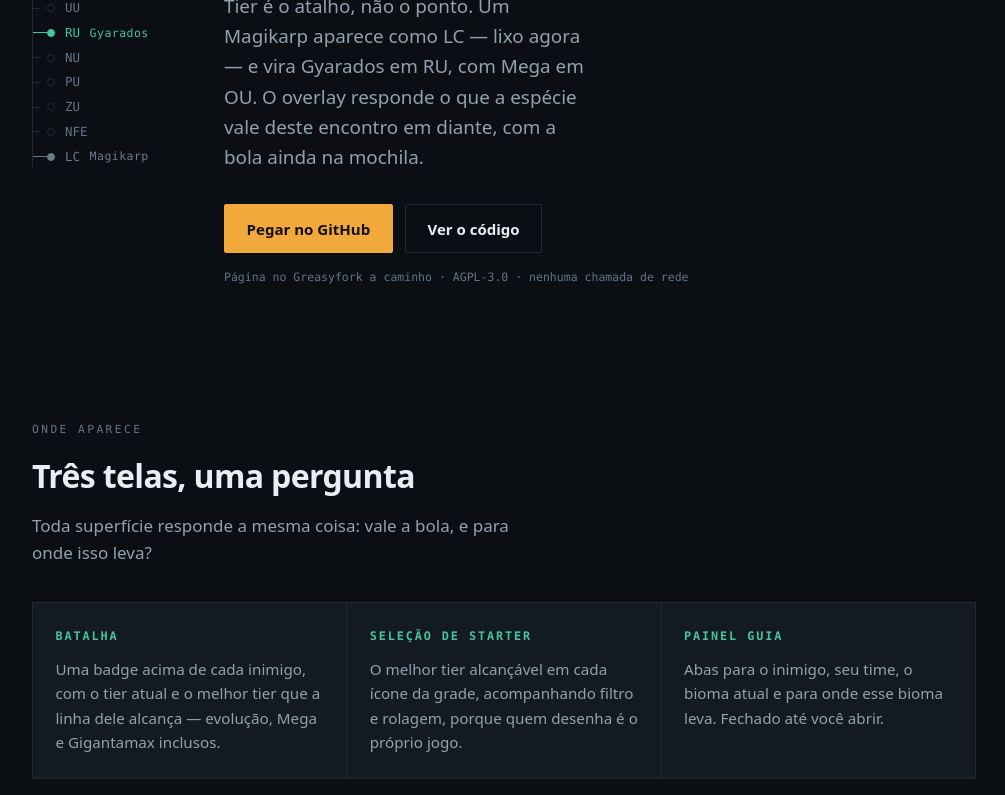
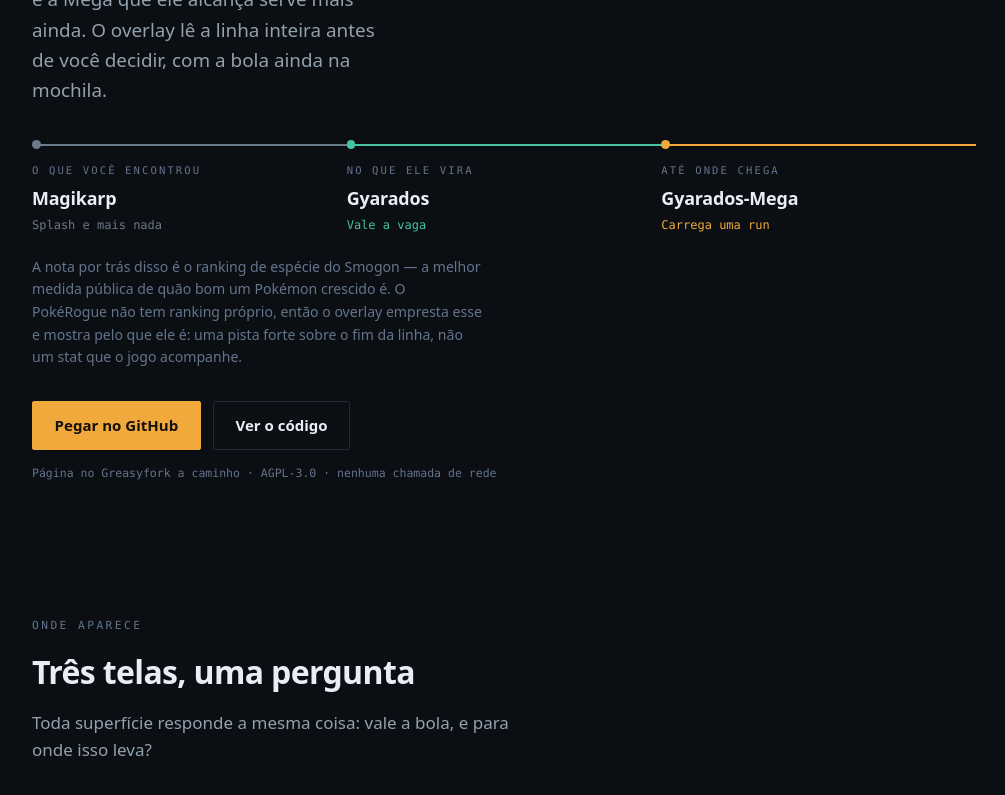
Before and after one commit to OwlHugo/pokerogue-tier-overlay, a website built with Vite: page docs/pt-BR.html in a window 1280 px wide. Shown: the part 313-1108 px from the top of the page, without its empty margins (136-1141 px from the left). Built offline with nearby package versions, Linux system fonts and the light colour scheme.

Commit message:
refactor: a hero vende a linha evolutiva, nao o tier do Smogon
Tier e conceito de um formato competitivo que o PokeRogue nao roda. Com a
escada de tiers ocupando a hero, a pagina vendia justamente a parte que
menos se traduz para o jogo.

A hero passa a ser a linha: o que voce encontrou, no que vira, ate onde
chega. Sem sigla de tier nenhuma nos tres nos - a barra de forca faz o
trabalho. O tier vira uma nota abaixo, dizendo o que ele e de fato: o
ranking de especie do Smogon, emprestado por falta de ranking proprio do
PokeRogue.

Sai a secao de linha editorial inteira, junto com o CSS de refusals e o da
escada, que ficaram mortos.

A revelacao dos nos vira animacao em CSS. Antes eles nasciam com opacity 0
e so apareciam via JS, entao sem JS a hero ficava vazia.

Meta description das duas paginas para de liderar por tier.

```diff
--- a/docs/app.js
+++ b/docs/app.js
@@ -10,12 +10,3 @@ if (GREASYFORK_URL) {
     el.textContent = el.dataset.nolink;
   }
 }
-
-const marked = ['0', '5', '7'];
-const still = matchMedia('(prefers-reduced-motion: reduce)').matches;
-
-for (const rung of document.querySelectorAll('.rung')) {
-  if (!marked.includes(rung.dataset.step)) continue;
-  const delay = still ? 0 : 350 + Number(rung.dataset.step) * 110;
-  setTimeout(() => rung.classList.add('is-marked'), delay);
-}
--- a/docs/pt-BR.html
+++ b/docs/pt-BR.html
@@ -4,7 +4,7 @@
 <meta charset="utf-8">
 <meta name="viewport" content="width=device-width, initial-scale=1">
 <title>PokéRogue Tier Overlay — veja no que ele vira, antes de gastar a bola</title>
-<meta name="description" content="Userscript que mostra o melhor tier do Smogon que cada Pokémon alcança no PokéRogue — evolução, Mega e Gigantamax — dentro do jogo.">
+<meta name="description" content="Userscript que lê a linha evolutiva inteira de cada Pokémon no PokéRogue — evolução, Mega e Gigantamax — e diz se ele vale a bola deste encontro em diante.">
 <link rel="alternate" hreflang="en" href="./index.html">
 <link rel="alternate" hreflang="pt-BR" href="./pt-BR.html">
 <link rel="stylesheet" href="./style.css">
@@ -20,27 +20,40 @@
     </nav>
 
     <header class="hero">
-      <div class="ladder" aria-hidden="true">
-        <div class="rung" data-hue="lc"   data-step="0"><span class="pip"></span>LC<span class="who">Magikarp</span></div>
-        <div class="rung" data-hue="lc"   data-step="1"><span class="pip"></span>NFE</div>
-        <div class="rung" data-hue="low"  data-step="2"><span class="pip"></span>ZU</div>
-        <div class="rung" data-hue="low"  data-step="3"><span class="pip"></span>PU</div>
-        <div class="rung" data-hue="low"  data-step="4"><span class="pip"></span>NU</div>
-        <div class="rung" data-hue="mid"  data-step="5"><span class="pip"></span>RU<span class="who">Gyarados</span></div>
-        <div class="rung" data-hue="mid"  data-step="6"><span class="pip"></span>UU</div>
-        <div class="rung" data-hue="ou"   data-step="7"><span class="pip"></span>OU<span class="who">Mega</span></div>
-        <div class="rung" data-hue="uber" data-step="8"><span class="pip"></span>Uber</div>
-        <div class="rung" data-hue="ag"   data-step="9"><span class="pip"></span>AG</div>
-      </div>
-
       <div>
         <p class="eyebrow">Userscript · pokerogue.net</p>
         <h1>Ele é forte <em>daqui pra frente</em>?</h1>
         <p class="lede">
-          Tier é o atalho, não o ponto. Um Magikarp aparece como LC — lixo agora — e vira
-          Gyarados em RU, com Mega em OU. O overlay responde o que a espécie vale deste
-          encontro em diante, com a bola ainda na mochila.
+          O Magikarp na sua frente não serve pra nada. O Gyarados em que ele vira serve, e a
+          Mega que ele alcança serve mais ainda. O overlay lê a linha inteira antes de você
+          decidir, com a bola ainda na mochila.
         </p>
+
+        <ol class="arc">
+          <li class="node" data-hue="now" data-step="0">
+            <span class="when">O que você encontrou</span>
+            <span class="who">Magikarp</span>
+            <span class="score">Splash e mais nada</span>
+          </li>
+          <li class="node" data-hue="reach" data-step="1">
+            <span class="when">No que ele vira</span>
+            <span class="who">Gyarados</span>
+            <span class="score">Vale a vaga</span>
+          </li>
+          <li class="node" data-hue="ceiling" data-step="2">
+            <span class="when">Até onde chega</span>
+            <span class="who">Gyarados-Mega</span>
+            <span class="score">Carrega uma run</span>
+          </li>
+        </ol>
+
+        <p class="arc-note">
+          A nota por trás disso é o ranking de espécie do Smogon — a melhor medida pública de
+          quão bom um Pokémon crescido é. O PokéRogue não tem ranking próprio, então o overlay
+          empresta esse e mostra pelo que ele é: uma pista forte sobre o fim da linha, não um
+          stat que o jogo acompanhe.
+        </p>
+
         <div class="cta-row">
           <a class="btn btn-primary" id="install" data-nolink="Pegar no GitHub"
              href="https://github.com/OwlHugo/pokerogue-tier-overlay">Instalar</a>
@@ -73,36 +86,6 @@
           <p>Abas para o inimigo, seu time, o bioma atual e para onde esse bioma leva. Fechado até você abrir.</p>
         </article>
       </div>
-    </section>
-
-    <section>
-      <p class="eyebrow">Linha editorial</p>
-      <h2>O que um set do Smogon perde no caminho</h2>
-      <p class="section-lede">
-        O Smogon descreve um formato que o PokéRogue não roda. Parte do set sobrevive à
-        viagem; parte viraria trivia. O que fica de fora, e por quê:
-      </p>
-
-      <dl class="refusals">
-        <div class="refusal">
-          <dt>Spread de EVs</dt>
-          <dd>A fórmula de stat do jogo é base, IV e nível — não há termo de EV nela. Stats crescem por vitaminas que caem como recompensa, então um spread do Smogon não tem onde encaixar.</dd>
-        </div>
-        <div class="refusal">
-          <dt>Item segurado</dt>
-          <dd>Eviolite, Focus Band e Quick Claw estão no PokéRogue. Você é que não escolhe — item vem de pool de recompensa, então apontar o competitivo não é uma decisão que esteja na sua mão.</dd>
-        </div>
-        <div class="refusal">
-          <dt>Sets de Z-move</dt>
-          <dd>A única mecânica aqui que o PokéRogue realmente não tem: não existe Z-crystal na lista de itens dele.</dd>
-        </div>
-      </dl>
-
-      <p class="keeper">
-        <strong>Nature fica</strong>, porque Mint existe no pool de recompensa — é a única parte
-        do set em que você ainda pode agir. <strong>Mega e Gigantamax não saem</strong>: os dois
-        estão no jogo, e alcançá-los é exatamente o que a badge mede.
-      </p>
     </section>
 
     <section>
--- a/docs/style.css
+++ b/docs/style.css
@@ -72,74 +72,6 @@ p a:not(.btn):hover { color: var(--t-mid); }
   align-items: center;
   padding: clamp(3rem, 8vw, 6rem) 0 var(--gap);
 }
-
-.ladder {
-  display: flex;
-  flex-direction: column-reverse;
-  gap: 0.3rem;
-  font-family: var(--mono);
-  font-size: 0.78rem;
-  border-left: 1px solid var(--line);
-  padding-left: 0.9rem;
-}
-
-.rung {
-  display: flex;
-  align-items: center;
-  gap: 0.6rem;
-  color: var(--dim);
-  position: relative;
-}
-
-.rung::before {
-  content: "";
-  position: absolute;
-  left: -0.9rem;
-  width: 0.45rem;
-  height: 1px;
-  background: var(--line);
-}
-
-.rung[data-hue="lc"]   { --hue: var(--t-lc); }
-.rung[data-hue="low"]  { --hue: var(--t-low); }
-.rung[data-hue="mid"]  { --hue: var(--t-mid); }
-.rung[data-hue="ou"]   { --hue: var(--t-ou); }
-.rung[data-hue="uber"] { --hue: var(--t-uber); }
-.rung[data-hue="ag"]   { --hue: var(--t-ag); }
-
-.rung.is-marked {
-  color: var(--hue);
-}
-
-.rung.is-marked::before {
-  background: var(--hue);
-  width: 0.9rem;
-  left: -0.9rem;
-}
-
-.pip {
-  width: 0.5rem;
-  height: 0.5rem;
-  border-radius: 50%;
-  background: transparent;
-  border: 1px solid currentColor;
-  opacity: 0.25;
-}
-
-.rung.is-marked .pip {
-  background: currentColor;
-  opacity: 1;
-}
-
-.rung .who {
-  font-size: 0.72rem;
-  letter-spacing: 0.04em;
-  opacity: 0;
-  transform: translateX(-0.35rem);
-  transition: opacity 0.5s ease, transform 0.5s ease;
-}
-
-.rung.is-marked .who { opacity: 1; transform: none; }
 
 h1 {
   font-size: clamp(2.4rem, 6.5vw, 4.1rem);
@@ -247,42 +179,6 @@ h2 {
 
 .surface p { margin: 0; color: var(--muted); font-size: 0.95rem; }
 
-/* ---------- refusals ---------- */
-
-.refusals {
-  border: 1px solid var(--line);
-  background: var(--panel-2);
-}
-
-.refusal {
-  display: grid;
-  grid-template-columns: 9rem 1fr;
-  gap: 1.2rem;
-  padding: 1.1rem 1.4rem;
-  border-bottom: 1px solid var(--line);
-  font-size: 0.95rem;
-}
-
-.refusal:last-child { border-bottom: 0; }
-
-.refusal dt {
-  font-family: var(--mono);
-  font-size: 0.82rem;
-  color: var(--t-uber);
-}
-
-.refusal dd { margin: 0; color: var(--muted); }
-
-.keeper {
-  margin-top: 1.4rem;
-  padding-left: 1rem;
-  border-left: 2px solid var(--t-mid);
-  color: var(--muted);
-  font-size: 0.95rem;
-}
-
-.keeper strong { color: var(--ink); font-weight: 650; }
-
 /* ---------- install ---------- */
 
 .steps { counter-reset: step; list-style: none; padding: 0; margin: 0; }
@@ -343,11 +239,7 @@ footer a { color: var(--muted); }
 footer p { margin: 0 0 0.7rem; max-width: 60ch; }
 
 @media (max-width: 640px) {
-  .hero { grid-template-columns: 1fr; }
-  .ladder { flex-direction: row; overflow-x: auto; border-left: 0; padding-left: 0; }
-  .rung::before { display: none; }
-  .rung .who { display: none; }
-  .refusal { grid-template-columns: 1fr; gap: 0.3rem; }
+  .node { flex-basis: 100%; }
 }
 
 @media (prefers-reduced-motion: reduce) {
@@ -379,3 +271,80 @@ footer p { margin: 0 0 0.7rem; max-width: 60ch; }
 }
 
 .hero { padding-top: clamp(2rem, 6vw, 4rem); }
+
+/* ---------- evolution arc (hero) ---------- */
+
+.arc {
+  display: flex;
+  flex-wrap: wrap;
+  gap: 0;
+  list-style: none;
+  margin: 2.4rem 0 0;
+  padding: 0;
+}
+
+.node {
+  flex: 1 1 11rem;
+  padding: 1rem 1.2rem 0 0;
+  border-top: 2px solid var(--line);
+  position: relative;
+  border-top-color: var(--hue);
+  animation: node-rise 0.55s ease both;
+}
+
+.node:nth-child(2) { animation-delay: 0.18s; }
+.node:nth-child(3) { animation-delay: 0.36s; }
+
+@keyframes node-rise {
+  from { opacity: 0; transform: translateY(0.4rem); border-top-color: var(--line); }
+  to   { opacity: 1; transform: none; border-top-color: var(--hue); }
+}
+
+.node[data-hue="now"]     { --hue: var(--t-lc); }
+.node[data-hue="reach"]   { --hue: var(--t-mid); }
+.node[data-hue="ceiling"] { --hue: var(--t-ou); }
+
+.node::before {
+  content: "";
+  position: absolute;
+  top: -0.35rem;
+  left: 0;
+  width: 0.55rem;
+  height: 0.55rem;
+  border-radius: 50%;
+  background: var(--hue);
+}
+
+.node .when {
+  display: block;
+  font-family: var(--mono);
+  font-size: 0.66rem;
+  letter-spacing: 0.2em;
+  text-transform: uppercase;
+  color: var(--dim);
+}
+
+.node .who {
+  display: block;
+  font-size: 1.12rem;
+  font-weight: 680;
+  letter-spacing: -0.01em;
+  margin-top: 0.35rem;
+}
+
+.node .score {
+  display: block;
+  font-family: var(--mono);
+  font-size: 0.75rem;
+  color: var(--hue);
+  margin-top: 0.2rem;
+}
+
+.arc-note {
+  margin: 1.3rem 0 0;
+  font-size: 0.88rem;
+  color: var(--dim);
+  max-width: 56ch;
+}
+
+.hero { display: block; }
```
Also changed, not shown: docs/index.html (+30 -47 lines).
